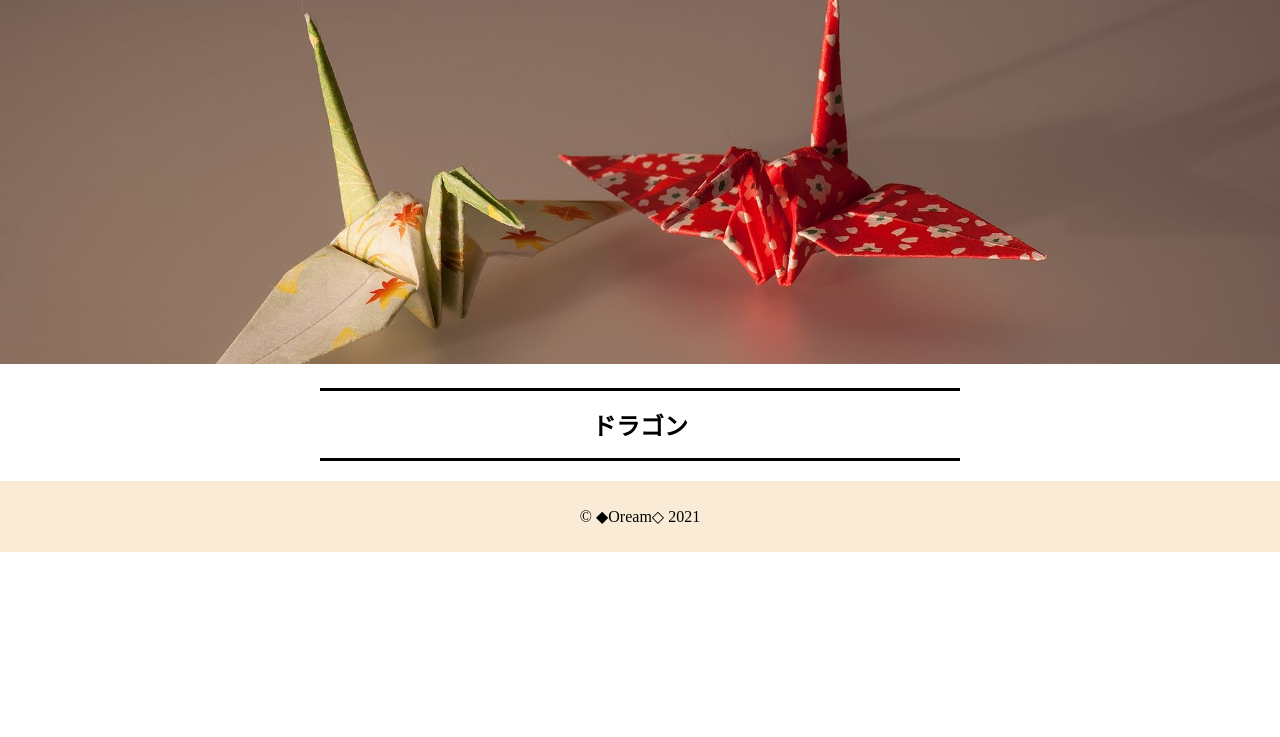
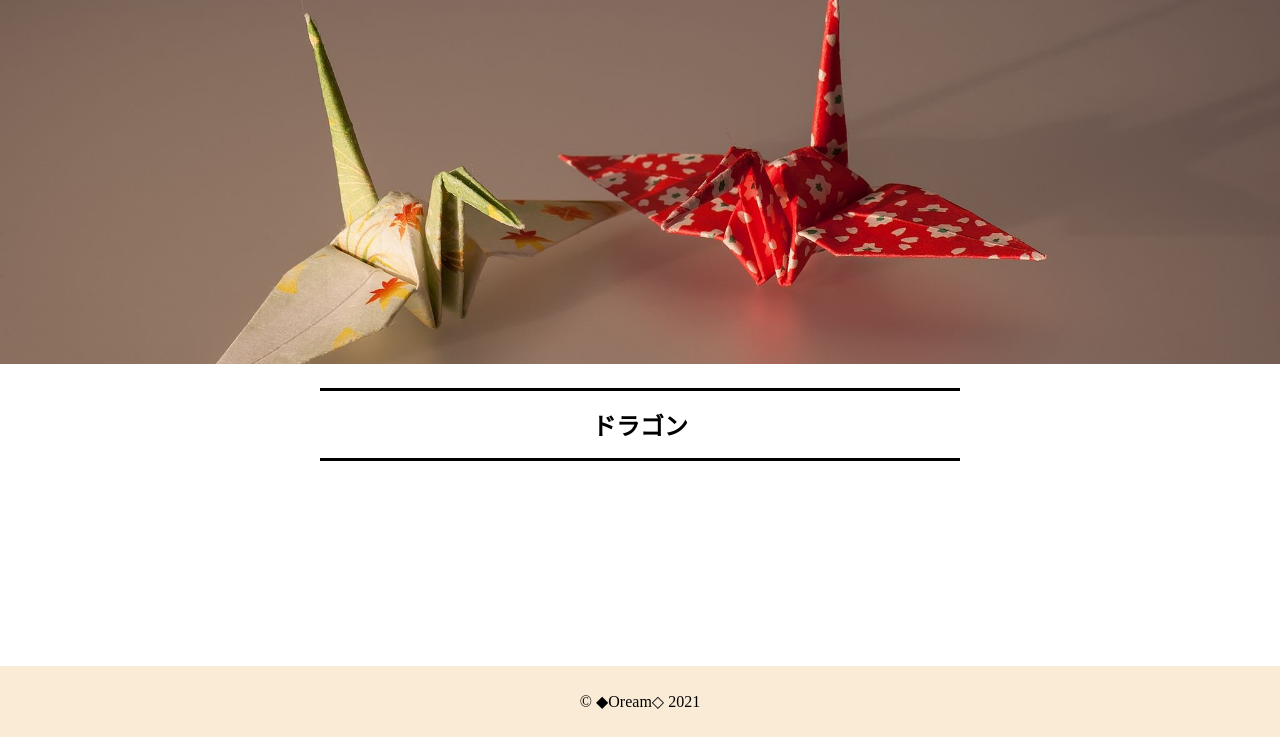
Before and after one commit to Oream/Dragons, a plain HTML site: page index.html in a window 1280 px wide. Shown: the part 63-800 px from the top of the page. Drawn offline with Linux system fonts and the light colour scheme.

Commit message:
Update style.css

```diff
--- a/style.css
+++ b/style.css
@@ -5,8 +5,13 @@
 body {
     margin: 0;
     background-color: white;
+    display: flex;
+    flex-flow: column;
+    min-height: 100vh;
 }
-
+main {
+    flex: 1;
+}
 .header {
     display: flex;
     justify-content: space-between;
```
